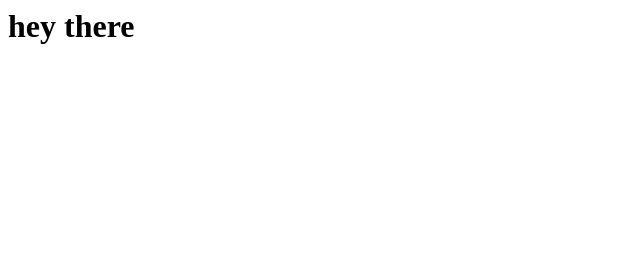
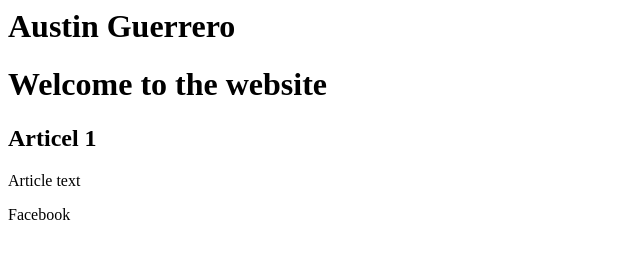
Before and after one commit to cainenielsen/austinguerrero, a plain HTML site: page index.html in a window 1280 px wide. Shown: the whole page, without its empty margins (0-640 px from the left). Drawn offline with Linux system fonts and the light colour scheme.

Commit message:
Update index.html

```diff
--- a/index.html
+++ b/index.html
@@ -1 +1,18 @@
-<html><head></head><body><h1>hey there</h1></body></html>
+<html>
+  <head>
+  </head>
+  <body>
+    <div></div>
+      <header>
+        <h1>Austin Guerrero</h1>
+        <h1>Welcome to the website</h1>
+      </header>
+      <main>
+        <h2>Articel 1</h2>
+        <p>Article text</p>
+      </main>
+      <footer>
+        Facebook
+      </footer>
+  </body>
+</html>
```
